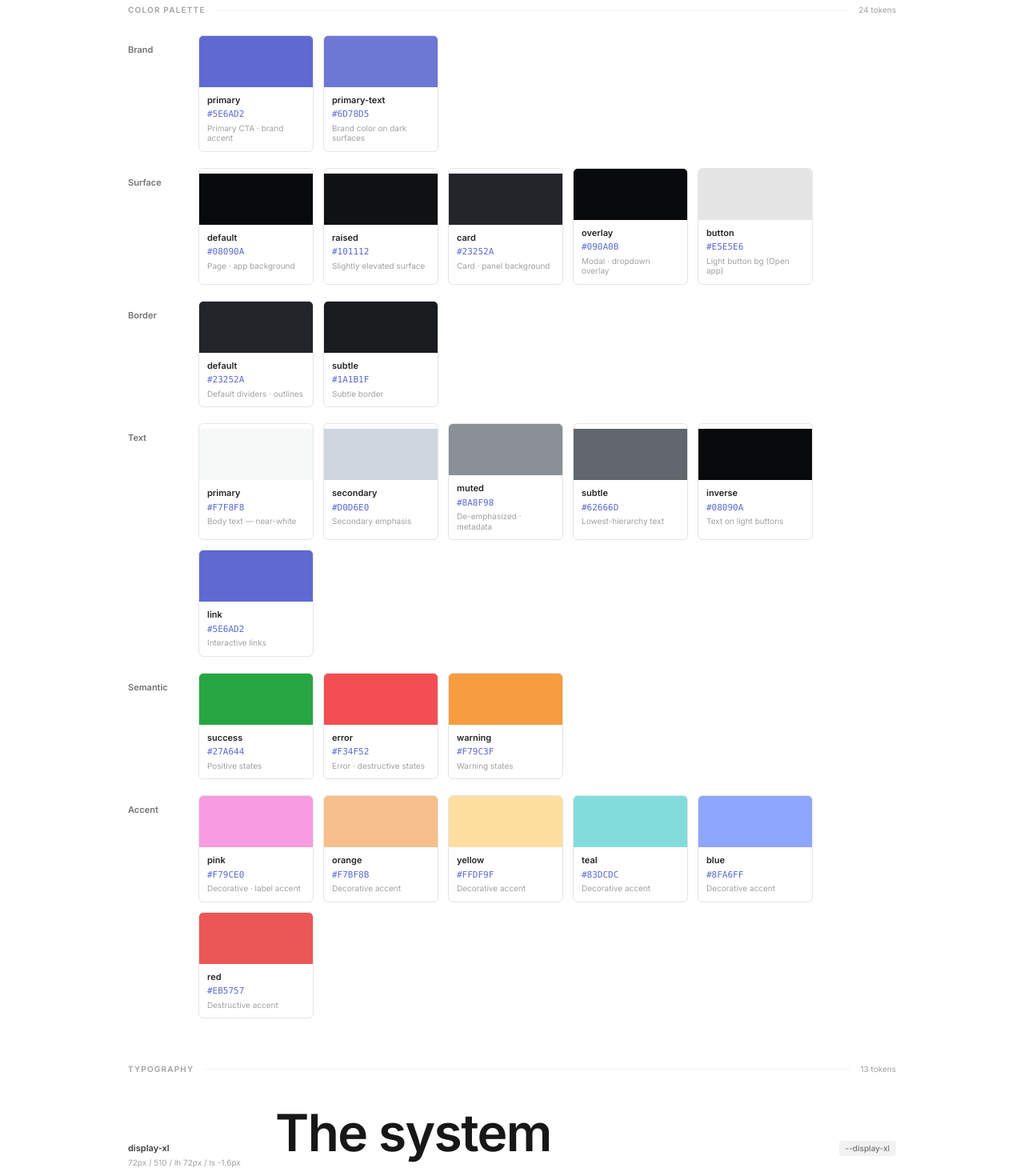
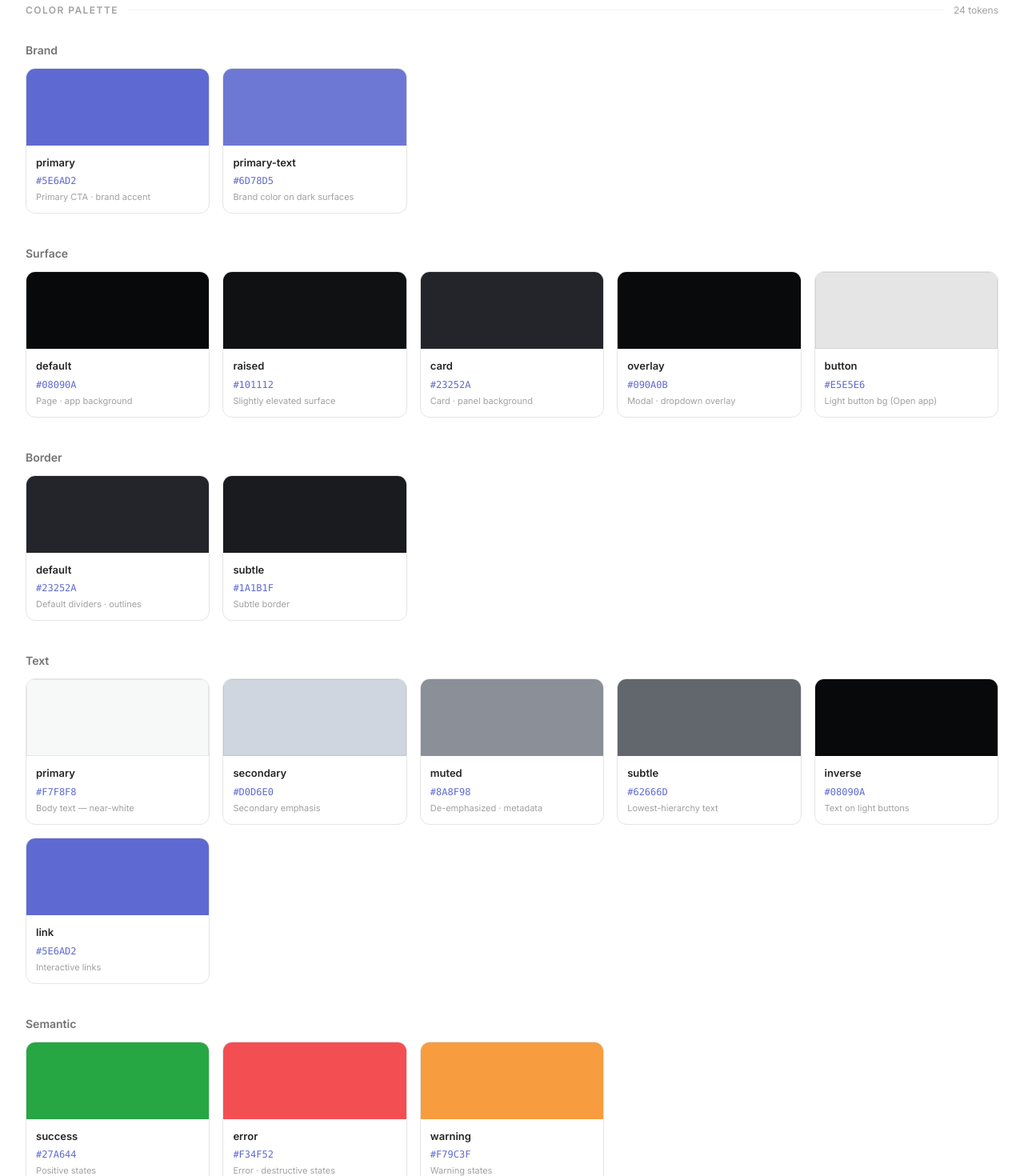
Before and after one commit to bastidatrycs/antigravity-ds, a Next.js app: page /linear in a window 1280 px wide. Shown: the part 380-1850 px from the top of the page at 80% size. Built offline with nearby package versions, Linux system fonts and the light colour scheme.

Commit message:
Fix color palette: 5-col grid, labels above, full-bleed swatches, wider layout, larger fonts

```diff
--- a/src/app/[system]/page.tsx
+++ b/src/app/[system]/page.tsx
@@ -23,7 +23,7 @@ export default async function SystemPage({ params }: { params: Promise<{ system:
     <div className="min-h-screen bg-white">
       {/* Top nav */}
       <header className="sticky top-0 z-10 border-b border-neutral-200 bg-white/90 backdrop-blur-sm">
-        <div className="max-w-5xl mx-auto px-8 py-3 flex items-center gap-4">
+        <div className="max-w-[1320px] mx-auto px-8 py-3 flex items-center gap-4">
           <Link href="/" className="flex items-center gap-2 text-neutral-400 hover:text-neutral-700 transition-colors">
             <div className="w-5 h-5 rounded bg-neutral-900 flex items-center justify-center">
               <span className="text-white text-[9px] font-bold">AG</span>
@@ -63,7 +63,7 @@ export default async function SystemPage({ params }: { params: Promise<{ system:
         </div>
       </header>
 
-      <main className="max-w-5xl mx-auto px-8 py-10 space-y-14">
+      <main className="max-w-[1320px] mx-auto px-8 py-10 space-y-14">
         {/* System header */}
         <div className="flex items-start justify-between gap-8">
           <div className="space-y-2">
--- a/src/components/ColorPalette.tsx
+++ b/src/components/ColorPalette.tsx
@@ -3,11 +3,11 @@
 import { useState } from 'react'
 import { DesignSystem } from '@/lib/types'
 
-function isLight(hex: string) {
+function isLight(hex: string): boolean {
   const r = parseInt(hex.slice(1, 3), 16)
   const g = parseInt(hex.slice(3, 5), 16)
   const b = parseInt(hex.slice(5, 7), 16)
-  return (r * 299 + g * 587 + b * 114) / 1000 > 128
+  return (r * 299 + g * 587 + b * 114) / 1000 > 210
 }
 
 export function ColorPalette({ system }: { system: DesignSystem }) {
@@ -20,40 +20,42 @@ export function ColorPalette({ system }: { system: DesignSystem }) {
   }
 
   return (
-    <section id="colors" className="space-y-6">
+    <section id="colors" className="space-y-8">
       <div className="flex items-center gap-3">
-        <h2 className="text-[10px] font-semibold tracking-[0.12em] uppercase text-neutral-400">Color Palette</h2>
+        <h2 className="text-xs font-semibold tracking-[0.12em] uppercase text-neutral-400">Color Palette</h2>
         <div className="flex-1 h-px bg-neutral-100" />
-        <span className="text-[10px] text-neutral-400">{system.colors.length} tokens</span>
+        <span className="text-xs text-neutral-400">{system.colors.length} tokens</span>
       </div>
 
-      <div className="space-y-5">
+      <div className="space-y-10">
         {system.colorGroups.map((group) => {
           const groupColors = system.colors.filter((c) => c.group === group)
           return (
-            <div key={group} className="flex gap-6 items-start">
-              <div className="w-16 shrink-0 pt-1">
-                <span className="text-[11px] font-semibold text-neutral-500">{group}</span>
-              </div>
-              <div className="flex flex-wrap gap-3">
+            <div key={group} className="space-y-3">
+              <div className="text-sm font-semibold text-neutral-500">{group}</div>
+              <div className="grid grid-cols-5 gap-4">
                 {groupColors.map((color) => (
-                  <button
+                  <div
                     key={color.token}
                     onClick={() => copy(color.hex, color.token)}
-                    className="group text-left w-[144px] rounded-md border border-neutral-200 overflow-hidden hover:border-neutral-300 hover:shadow-sm transition-all"
+                    className="cursor-pointer rounded-xl border border-neutral-200 overflow-hidden hover:border-neutral-400 hover:shadow-lg transition-all bg-white group"
                   >
+                    {/* Full-bleed swatch — no gap, clipped by overflow-hidden + rounded-xl */}
                     <div
-                      className="w-full h-16"
-                      style={{ backgroundColor: color.hex }}
+                      className="w-full h-24"
+                      style={{
+                        backgroundColor: color.hex,
+                        boxShadow: isLight(color.hex) ? 'inset 0 0 0 1px rgba(0,0,0,0.07)' : 'none',
+                      }}
                     />
-                    <div className="px-2.5 pt-2 pb-2.5 space-y-0.5">
-                      <div className="text-[11px] font-semibold text-neutral-800">{color.display}</div>
-                      <div className="text-[11px] font-mono" style={{ color: '#5E6AD2' }}>
-                        {copiedToken === color.token ? '✓ Copied!' : color.hex}
+                    <div className="px-3 pt-3 pb-3 space-y-1">
+                      <div className="text-[13px] font-semibold text-neutral-800 truncate">{color.display}</div>
+                      <div className="text-[12px] font-mono font-medium" style={{ color: '#5E6AD2' }}>
+                        {copiedToken === color.token ? '✓ Copied!' : color.hex.toUpperCase()}
                       </div>
-                      <div className="text-[10px] text-neutral-400 leading-tight">{color.role}</div>
+                      <div className="text-[11px] text-neutral-400 leading-snug">{color.role}</div>
                     </div>
-                  </button>
+                  </div>
                 ))}
               </div>
             </div>
--- a/src/components/Components.tsx
+++ b/src/components/Components.tsx
@@ -4,9 +4,9 @@ export function Components({ system }: { system: DesignSystem }) {
   return (
     <section id="components" className="space-y-6">
       <div className="flex items-center gap-3">
-        <h2 className="text-[10px] font-semibold tracking-[0.12em] uppercase text-neutral-400">Components</h2>
+        <h2 className="text-xs font-semibold tracking-[0.12em] uppercase text-neutral-400">Components</h2>
         <div className="flex-1 h-px bg-neutral-100" />
-        <span className="text-[10px] text-neutral-400">{system.components.length} components</span>
+        <span className="text-xs text-neutral-400">{system.components.length} components</span>
       </div>
 
       <div className="grid grid-cols-3 gap-4">
--- a/src/components/Principles.tsx
+++ b/src/components/Principles.tsx
@@ -4,7 +4,7 @@ export function Principles({ system }: { system: DesignSystem }) {
   return (
     <section id="principles" className="space-y-6">
       <div className="flex items-center gap-3">
-        <h2 className="text-[10px] font-semibold tracking-[0.12em] uppercase text-neutral-400">Key Principles</h2>
+        <h2 className="text-xs font-semibold tracking-[0.12em] uppercase text-neutral-400">Key Principles</h2>
         <div className="flex-1 h-px bg-neutral-100" />
       </div>
 
--- a/src/components/Typography.tsx
+++ b/src/components/Typography.tsx
@@ -24,17 +24,17 @@ export function Typography({ system }: { system: DesignSystem }) {
   return (
     <section id="typography" className="space-y-6">
       <div className="flex items-center gap-3">
-        <h2 className="text-[10px] font-semibold tracking-[0.12em] uppercase text-neutral-400">Typography</h2>
+        <h2 className="text-xs font-semibold tracking-[0.12em] uppercase text-neutral-400">Typography</h2>
         <div className="flex-1 h-px bg-neutral-100" />
-        <span className="text-[10px] text-neutral-400">{system.typography.length} tokens</span>
+        <span className="text-xs text-neutral-400">{system.typography.length} tokens</span>
       </div>
 
       <div className="space-y-0">
         {display.map((t, i) => (
           <div key={t.token} className={`flex items-baseline gap-6 py-3 ${i < display.length - 1 ? 'border-b border-neutral-100' : ''}`}>
-            <div className="w-40 shrink-0 space-y-0.5">
-              <div className="text-[11px] font-semibold text-neutral-700">{t.token}</div>
-              <div className="text-[10px] text-neutral-400">
+            <div className="w-48 shrink-0 space-y-1">
+              <div className="text-[13px] font-semibold text-neutral-700">{t.token}</div>
+              <div className="text-[11px] text-neutral-400">
                 {t.size}px / {t.weight} / lh {t.lineHeight}px / ls {t.tracking}px
               </div>
             </div>
@@ -60,9 +60,9 @@ export function Typography({ system }: { system: DesignSystem }) {
 
         {body.map((t, i) => (
           <div key={t.token} className={`flex items-baseline gap-6 py-3 ${i < body.length - 1 ? 'border-b border-neutral-100' : ''}`}>
-            <div className="w-40 shrink-0 space-y-0.5">
-              <div className="text-[11px] font-semibold text-neutral-700">{t.token}</div>
-              <div className="text-[10px] text-neutral-400">
+            <div className="w-48 shrink-0 space-y-1">
+              <div className="text-[13px] font-semibold text-neutral-700">{t.token}</div>
+              <div className="text-[11px] text-neutral-400">
                 {t.size}px / {t.weight} / lh {t.lineHeight}px
               </div>
             </div>
```
Also changed, not shown: src/components/SpacingRadius.tsx (+13 -13 lines).
